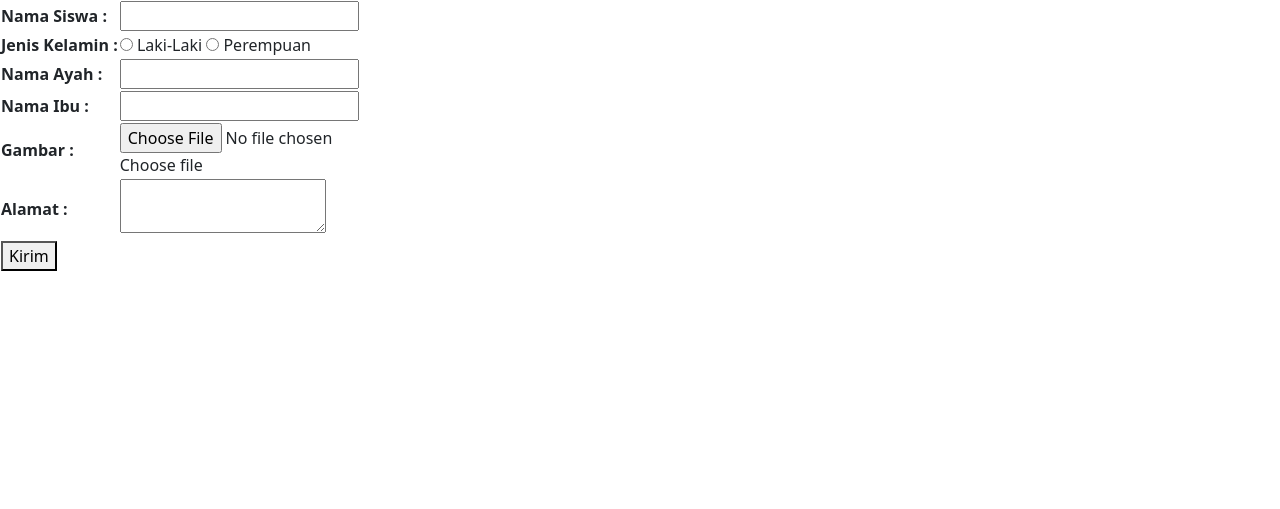
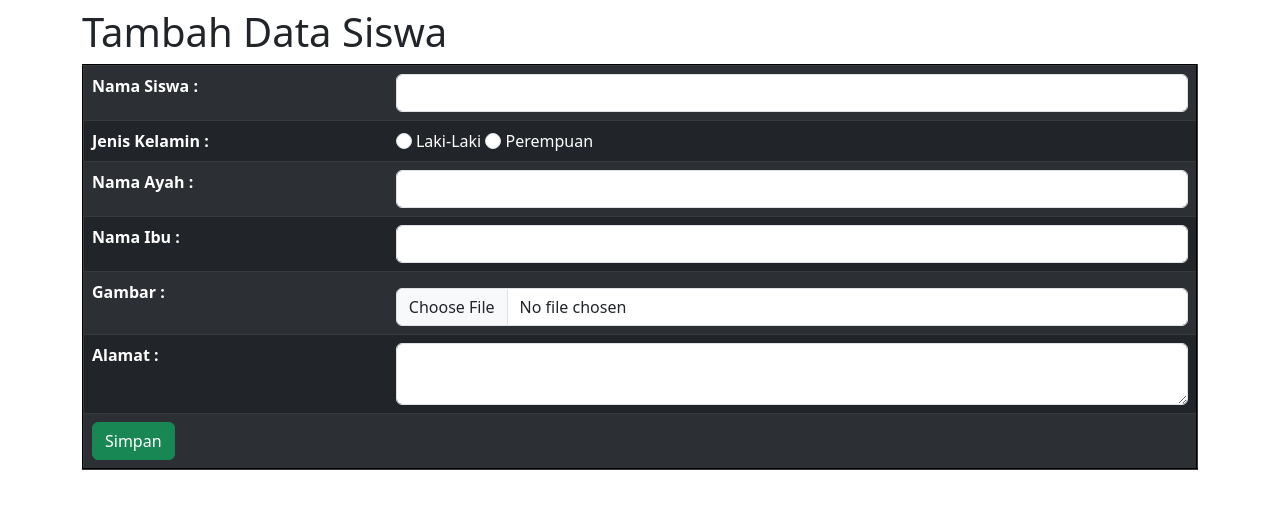
Before and after one commit to Nabilmuthi77/belajarci, a CodeIgniter app: page /belajarci/index.php/home/tambah_siswa in a window 1280 px wide. Shown: the top 509 px of the page. Run offline with CodeIgniter, Linux system fonts and the light colour scheme.

Commit message:
final CRUD Step

```diff
--- a/application/controllers/Home.php
+++ b/application/controllers/Home.php
@@ -6,7 +6,7 @@ class Home extends CI_Controller
 
 	public function __construct()
 	{
-		// load model otomatis yang hanya untuk di controller Home ini
+		// load model Siswa_model dengan otomatis yang hanya untuk di controller Home ini saja
 		parent::__construct();
 		$this->load->model('Siswa_model');
 	}
@@ -14,8 +14,8 @@ class Home extends CI_Controller
 	public function index()
 	{
 		// CRUD => Read (untuk menampilkan data)
-		$query['tampilkan_data'] = $this->Siswa_model->read();
-		$this->load->view('index', $query);
+		$data['tampilkan_data'] = $this->Siswa_model->read();
+		$this->load->view('index', $data);
 	}
 
 	public function simpan_data()
@@ -33,16 +33,17 @@ class Home extends CI_Controller
 
 	public function panggil_siswa($id)
 	{
-		// mengambil hanya 1 baris id (melalui parameter) untuk ditampilkan menggunakan CRUD => get_where dan
+		// mengambil hanya 1 baris id (melalui parameter) untuk
+		// ditampilkan menggunakan CRUD => get_where dan
 		// load view form edit siswa nya
-		$row_query['tampilkan_data'] = $this->Siswa_model->read_by_id($id);
-		$this->load->view('form_edit_siswa', $row_query);
+		$data['tampilkan_data'] = $this->Siswa_model->read_by_id($id);
+		$this->load->view('form_edit_siswa', $data);
 	}
 
-	public function update_data($sudo_row)
+	public function update_data($id)
 	{
 		// CRUD => Update (untuk mengupdate data) melalui parameter
-		$this->Siswa_model->update($sudo_row);
+		$this->Siswa_model->update($id);
 		redirect(base_url());
 	}
 
--- a/application/models/Siswa_model.php
+++ b/application/models/Siswa_model.php
@@ -7,14 +7,13 @@ class Siswa_model extends CI_Model
         //script upload gambar ke Local + simpan nama gambar ke database
         $config['upload_path']          = 'assets/gambar';
         $config['allowed_types']        = 'gif|jpg|png|jpeg';
-        $config['file_name']            = "pict";
         $config['max_size']             = '2048';
 
-        $this->load->library('upload', $config); //load library upload dan initialisasi $config
+        $this->load->library('upload', $config); //load library upload dan inisialisasi $config
 
         if ($this->upload->do_upload("gambar")) {
             $imageData = $this->upload->data();
-            $fileName = $imageData['file_name']; //ambil nama gambar lalu ditampung ke variabel
+            $fileName = $imageData['file_name']; //ambil nama gambar lalu ditampung ke variabel $fileName
         } else {
             echo $this->upload->display_errors();
         }
@@ -26,10 +25,8 @@ class Siswa_model extends CI_Model
             'nama_ayah' => htmlspecialchars($this->input->post('txtnama_ayah', true)),
             'nama_ibu' => htmlspecialchars($this->input->post('txtnama_ibu', true)),
             'alamat' => htmlspecialchars($this->input->post('txtalamat', true)),
+            'gambar' => $fileName
         ]; // atau script diatas bisa ditulis seperti ini : $data = array(......);
-
-        //script upload nama teks gambar ke database (dipisah karena variabel harus pake titik koma)
-        $data['gambar'] = $fileName;
 
         $this->db->insert('siswa', $data);
     }
@@ -48,7 +45,7 @@ class Siswa_model extends CI_Model
         return $row_query->row_array();
     }
 
-    public function update($sudo_row)
+    public function update($id)
     {
         //script upload gambar ke Local + simpan nama gambar ke database
         $upload_gambar = $_FILES['gambar'];
@@ -57,13 +54,14 @@ class Siswa_model extends CI_Model
             $config['allowed_types']        = 'gif|jpg|png|jpeg';
             $config['max_size']             = '2048';
 
-                $this->load->library('upload', $config);
+                $this->load->library('upload', $config); //load library upload dan inisialisasi $config
 
                 if ($this->upload->do_upload('gambar')) {
-                    $new_image = $this->upload->data('file_name');
-                    $this->db->set('gambar', $new_image);
+                    $fileName = $this->upload->data('file_name');
+                    unlink('assets/gambar/'.$this->input->post('gambar_lama', true));
+
                 } else {
-                    $this->upload->display_errors();
+                    $fileName = $this->input->post('gambar_lama', true);
                 }
             }
 
@@ -75,15 +73,22 @@ class Siswa_model extends CI_Model
             'nama_ayah' => htmlspecialchars($this->input->post('txtnama_ayah', true)),
             'nama_ibu' => htmlspecialchars($this->input->post('txtnama_ibu', true)),
             'alamat' => htmlspecialchars($this->input->post('txtalamat', true)),
+            'gambar' => $fileName
         ];
 
-        $this->db->where('id', $sudo_row);
+        $this->db->where('id', $id);
         return $this->db->update('siswa', $data);
+
     }
 
-    public function delete($id)
-    {
+    public function delete($id){
         // CRUD => Delete (untuk menghapus data) melalui parameter
-        $this->db->delete('siswa', ['id' => $id]);
+        // dan sekaligus menghapus gambar dilokal
+        $_id = $this->db->get_where('siswa',['id' => $id])->row();
+        $delete = $this->db->delete('siswa',['id'=>$id]);
+        if($delete){
+            unlink("assets/gambar/".$_id->gambar);
+        }
     }
+
 }
--- a/application/views/form_tambah_siswa.php
+++ b/application/views/form_tambah_siswa.php
@@ -1,48 +1,66 @@
 <!DOCTYPE html>
 <html lang="en">
+
 <head>
     <meta charset="UTF-8">
     <meta http-equiv="X-UA-Compatible" content="IE=edge">
     <meta name="viewport" content="width=device-width, initial-scale=1.0">
     <title>Document</title>
     <link rel="stylesheet" href="<?= base_url('assets/css/bootstrap.css'); ?>">
+    <style>
+        a {
+            text-decoration: none;
+        }
+    </style>
 </head>
+
 <body>
+
+    <section class="container">
+
+        <h1 class="mt-2">Tambah Data Siswa</h1>
         <form action="<?= base_url('Home/simpan_data'); ?>" method="post" enctype="multipart/form-data">
-    <table>
+            <table border="2" class="table table-dark table-striped">
                 <tr>
                     <th><label for="nama">Nama Siswa : </label> </th>
-            <td><input type="text" name="txtnama" id="nama"></td>
+                    <td><input type="text" name="txtnama" id="nama" class="form-control"></td>
                 </tr>
                 <tr>
                     <th><label for="jk">Jenis Kelamin : </label></th>
                     <td>
-                <input type="radio" name="rdjeniskelamin" value="Laki-Laki" id="jk"> Laki-Laki
-                <input type="radio" name="rdjeniskelamin" value="Perempuan"> Perempuan
+                        <input type="radio" name="rdjeniskelamin" value="Laki-Laki" id="jk" class="form-check-input"> Laki-Laki
+                        <input type="radio" name="rdjeniskelamin" value="Perempuan" class="form-check-input"> Perempuan
                     </td>
                 </tr>
                 <tr>
                     <th><label for="NA">Nama Ayah : </label></th>
-            <td><input type="text" name="txtnama_ayah" id="NA"></td>
+                    <td><input type="text" name="txtnama_ayah" id="NA" class="form-control"></td>
                 </tr>
                 <tr>
                     <th><label for="NI"> Nama Ibu : </label></th>
-            <td> <input type="text" name="txtnama_ibu" id="NI"></td>
+                    <td> <input type="text" name="txtnama_ibu" id="NI" class="form-control"></td>
                 </tr>
                 <tr>
                     <th><label for="pict"> Gambar : </label></th>
-            <td> <input type="file" class="custom-file-input" id="pict" name="gambar">
-            <br> <label class="custom-file-label" for="pict">Choose file</label></td>
+                    <td> <input type="file" class="form-control mt-2" id="pict" name="gambar">
+                    </td>
                 </tr>
                 <tr>
                     <th><label for="alamat">Alamat : </label></th>
-            <td> <textarea name="txtalamat" row="5" col="20" id="alamat"></textarea></td>
+                    <td> <textarea name="txtalamat" row="5" col="20" id="alamat" class="form-control"></textarea></td>
                 </tr>
                 <tr>
-            <td> <button type="submit">Kirim</button></td>
+                    <td> <button type="submit" class="btn btn-success">Simpan</button></td>
                     <td> </td>
                 </tr>
             </table>
         </form>
+
+    </section>
+
+
+    <script src="<?= base_url('assets/js/bootstrap.bundle.js'); ?>"></script>
+
 </body>
+
 </html>
```
Also changed, not shown: application/views/form_edit_siswa.php (+28 -10 lines), application/views/index.php (+19 -6 lines). Lines whose indentation alone changed are shown as unchanged.
